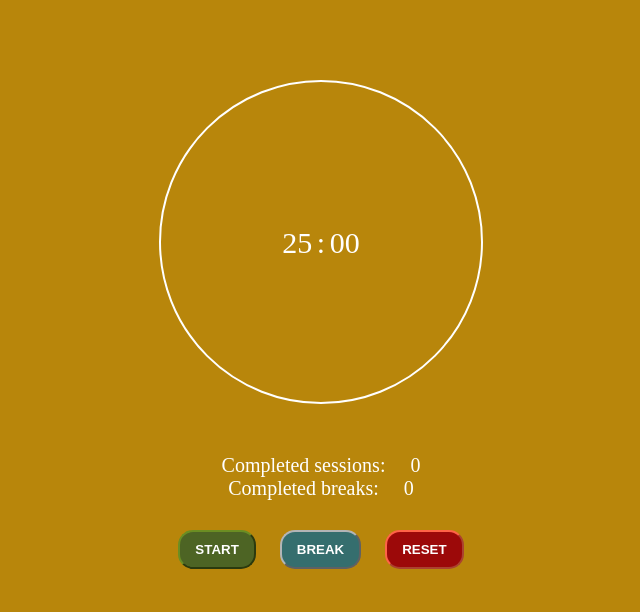
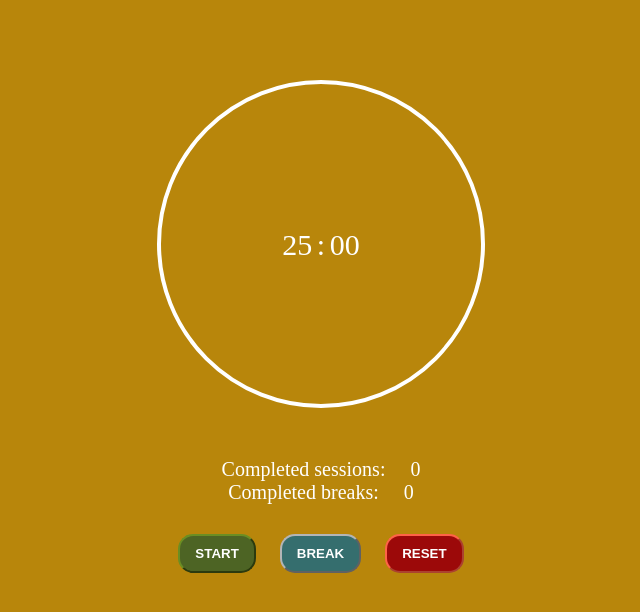
Before and after one commit to zuzanna2905/pomodoro, a plain HTML site: page index.html in a window 1280 px wide. Shown: the whole page, without its empty margins (319-959 px from the left). Drawn offline with Linux system fonts and the light colour scheme.

Commit message:
style fix

```diff
--- a/styles.css
+++ b/styles.css
@@ -11,7 +11,7 @@ body {
 
 #timer {
     margin: auto;
-    border: 2px solid white;
+    border: 4px solid white;
     padding: 10px;
     border-radius: 50%;
     height: 300px;
```
